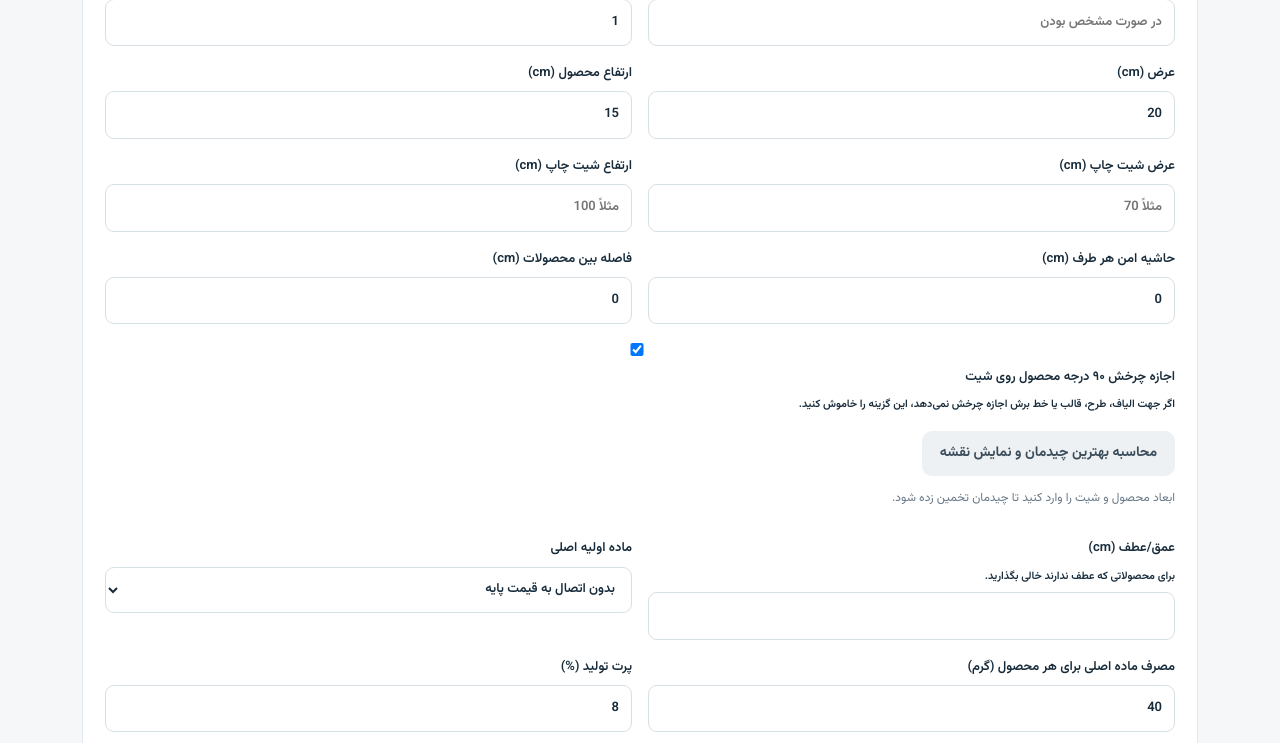
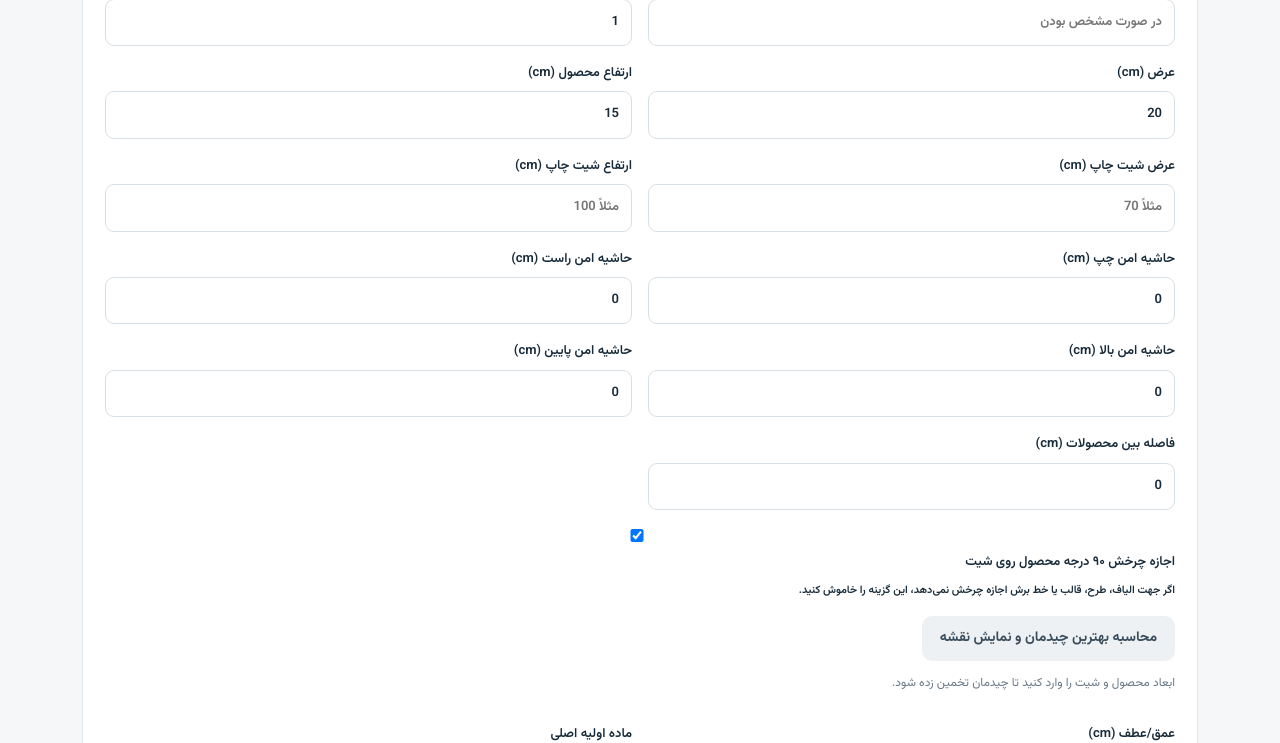
Before and after one commit to advesf23-cmd/price-app, a Django app: page /quotes/new/ in a window 1280 px wide. Shown: the part 586-1329 px from the top of the page. Run offline with Django 5.2, Linux system fonts and the light colour scheme; data comes from the database, SQL or seed files in the repository; data that the repository does not hold is empty.

Commit message:
Add independent sheet margins and update layout preview

```diff
--- a/templates/estimator/quote_form.html
+++ b/templates/estimator/quote_form.html
@@ -24,7 +24,10 @@
 <label>ارتفاع محصول (cm)<input id="height_cm" name="height_cm" type="number" min="0.01" step=".01" value="{{ quote.height_cm|default:15 }}"></label>
 <label>عرض شیت چاپ (cm)<input id="sheet-width" name="sheet_width_cm" type="number" min="0.01" step=".01" value="{{ quote.sheet_width_cm|default_if_none:'' }}" placeholder="مثلاً 70"></label>
 <label>ارتفاع شیت چاپ (cm)<input id="sheet-height" name="sheet_height_cm" type="number" min="0.01" step=".01" value="{{ quote.sheet_height_cm|default_if_none:'' }}" placeholder="مثلاً 100"></label>
-<label>حاشیه امن هر طرف (cm)<input id="sheet-margin" name="sheet_margin_cm" type="number" min="0" step=".01" value="{{ quote.sheet_margin_cm|default:0 }}"></label>
+<label>حاشیه امن چپ (cm)<input id="sheet-margin-left" name="sheet_margin_left_cm" type="number" min="0" step=".01" value="{{ quote.sheet_margin_left_cm|default:0 }}"></label>
+<label>حاشیه امن راست (cm)<input id="sheet-margin-right" name="sheet_margin_right_cm" type="number" min="0" step=".01" value="{{ quote.sheet_margin_right_cm|default:0 }}"></label>
+<label>حاشیه امن بالا (cm)<input id="sheet-margin-top" name="sheet_margin_top_cm" type="number" min="0" step=".01" value="{{ quote.sheet_margin_top_cm|default:0 }}"></label>
+<label>حاشیه امن پایین (cm)<input id="sheet-margin-bottom" name="sheet_margin_bottom_cm" type="number" min="0" step=".01" value="{{ quote.sheet_margin_bottom_cm|default:0 }}"></label>
 <label>فاصله بین محصولات (cm)<input id="sheet-gap" name="sheet_gap_cm" type="number" min="0" step=".01" value="{{ quote.sheet_gap_cm|default:0 }}"></label>
 <label class="full"><span><input id="allow-rotation" name="allow_rotation" type="checkbox" {% if quote.allow_rotation or not quote %}checked{% endif %}> اجازه چرخش ۹۰ درجه محصول روی شیت</span><small>اگر جهت الیاف، طرح، قالب یا خط برش اجازه چرخش نمی‌دهد، این گزینه را خاموش کنید.</small></label>
 <div class="full"><button class="button secondary" type="button" id="calculate-layout">محاسبه بهترین چیدمان و نمایش نقشه</button><p id="layout-result" class="muted" aria-live="polite">ابعاد محصول و شیت را وارد کنید تا چیدمان تخمین زده شود.</p><section id="layout-preview" class="layout-preview" hidden aria-live="polite"><h3>نقشه چیدمان روی شیت</h3><div id="layout-svg-wrap" class="layout-svg-wrap"></div><p id="layout-legend" class="muted"></p></section></div>
@@ -70,18 +73,20 @@
     const number = function (id) { return parseFloat(document.getElementById(id).value); };
     const sw = number("sheet-width"), sh = number("sheet-height");
     const pw = number("width_cm"), ph = number("height_cm");
-    const margin = number("sheet-margin") || 0, gap = number("sheet-gap") || 0;
+    const marginLeft = number("sheet-margin-left") || 0, marginRight = number("sheet-margin-right") || 0;
+    const marginTop = number("sheet-margin-top") || 0, marginBottom = number("sheet-margin-bottom") || 0;
+    const gap = number("sheet-gap") || 0;
     const allowRotation = document.getElementById("allow-rotation").checked;
     const result = document.getElementById("layout-result");
     const preview = document.getElementById("layout-preview");
     const svgWrap = document.getElementById("layout-svg-wrap");
     const legend = document.getElementById("layout-legend");
     preview.hidden = true;
-    if (![sw, sh, pw, ph, margin, gap].every(Number.isFinite) || Math.min(sw, sh, pw, ph) <= 0 || margin < 0 || gap < 0) {
+    if (![sw, sh, pw, ph, marginLeft, marginRight, marginTop, marginBottom, gap].every(Number.isFinite) || Math.min(sw, sh, pw, ph) <= 0 || Math.min(marginLeft, marginRight, marginTop, marginBottom, gap) < 0) {
       result.textContent = "لطفاً ابعاد مثبت محصول و شیت و حاشیه/فاصله معتبر وارد کنید.";
       return;
     }
-    const usableW = sw - 2 * margin, usableH = sh - 2 * margin;
+    const usableW = sw - marginLeft - marginRight, usableH = sh - marginTop - marginBottom;
     if (usableW <= 0 || usableH <= 0) {
       result.textContent = "حاشیه امن از ابعاد شیت بزرگ‌تر است.";
       return;
@@ -109,14 +114,14 @@
       return;
     }
     const placements = [];
-    let y = margin;
+    let y = marginTop;
     const rowSpecs = [];
     for (let i = 0; i < best.directRows; i++) rowSpecs.push({w: pw, h: ph, cols: directCols, rotated: false});
     for (let i = 0; i < best.rotatedRows; i++) rowSpecs.push({w: ph, h: pw, cols: rotatedCols, rotated: true});
     rowSpecs.forEach(function (row, rowIndex) {
       for (let col = 0; col < row.cols; col++) {
-        const x = margin + col * (row.w + gap);
-        if (x + row.w <= sw - margin + 1e-9 && y + row.h <= sh - margin + 1e-9) {
+        const x = marginLeft + col * (row.w + gap);
+        if (x + row.w <= sw - marginRight + 1e-9 && y + row.h <= sh - marginBottom + 1e-9) {
           placements.push({x, y, w: row.w, h: row.h, rotated: row.rotated, index: placements.length + 1});
         }
       }
@@ -140,13 +145,13 @@
       return el;
     };
     svg.appendChild(make("rect", {x: 0, y: 0, width: sw, height: sh, fill: "#fff", stroke: "#334155", "stroke-width": Math.max(sw, sh) * 0.003}));
-    svg.appendChild(make("rect", {x: margin, y: margin, width: usableW, height: usableH, fill: "#f8fafc", stroke: "#94a3b8", "stroke-dasharray": (Math.max(sw, sh) * 0.012) + " " + (Math.max(sw, sh) * 0.008), "stroke-width": Math.max(sw, sh) * 0.0015}));
+    svg.appendChild(make("rect", {x: marginLeft, y: marginTop, width: usableW, height: usableH, fill: "#f8fafc", stroke: "#94a3b8", "stroke-dasharray": (Math.max(sw, sh) * 0.012) + " " + (Math.max(sw, sh) * 0.008), "stroke-width": Math.max(sw, sh) * 0.0015}));
     placements.forEach(function (p) {
       svg.appendChild(make("rect", {x: p.x, y: p.y, width: p.w, height: p.h, rx: Math.max(sw, sh) * 0.002, fill: p.rotated ? "#dcfce7" : "#dbeafe", stroke: p.rotated ? "#15803d" : "#2563eb", "stroke-width": Math.max(sw, sh) * 0.0018}));
     });
     svgWrap.replaceChildren(svg);
     const rotatedCount = placements.filter(function (p) { return p.rotated; }).length;
-    legend.textContent = "آبی: جهت اصلی (" + (placements.length - rotatedCount) + ") · سبز: چرخش ۹۰ درجه (" + rotatedCount + ") · خط‌چین: محدوده قابل استفاده با حاشیه امن. فاصله بین محصولات در مقیاس واقعی رسم شده است.";
+    legend.textContent = "آبی: جهت اصلی (" + (placements.length - rotatedCount) + ") · سبز: چرخش ۹۰ درجه (" + rotatedCount + ") · خط‌چین: محدوده قابل استفاده پس از اعمال حاشیه‌های جداگانه چپ، راست، بالا و پایین. فاصله بین محصولات در مقیاس واقعی رسم شده است.";
     preview.hidden = false;
     const layoutName = best.rotatedRows && best.directRows ? "چیدمان ترکیبی" : (best.rotatedRows ? "چیدمان با چرخش ۹۰ درجه" : "چیدمان بدون چرخش");
     result.textContent = "حداکثر تخمینی: " + best.count + " محصول در هر شیت، " + layoutName +
```
